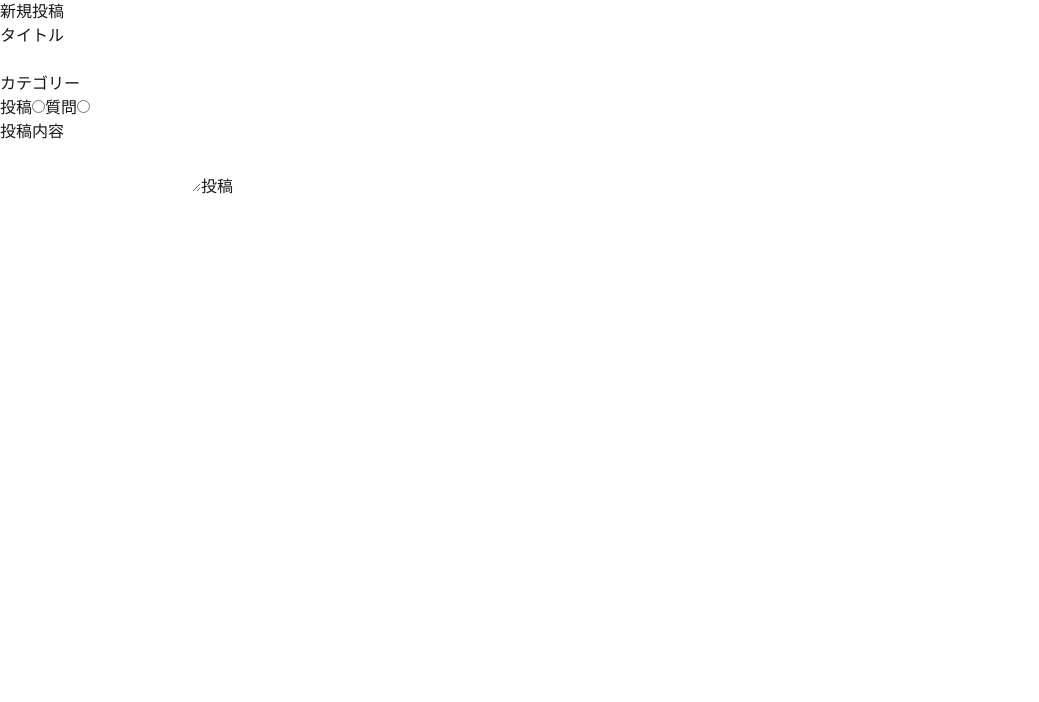
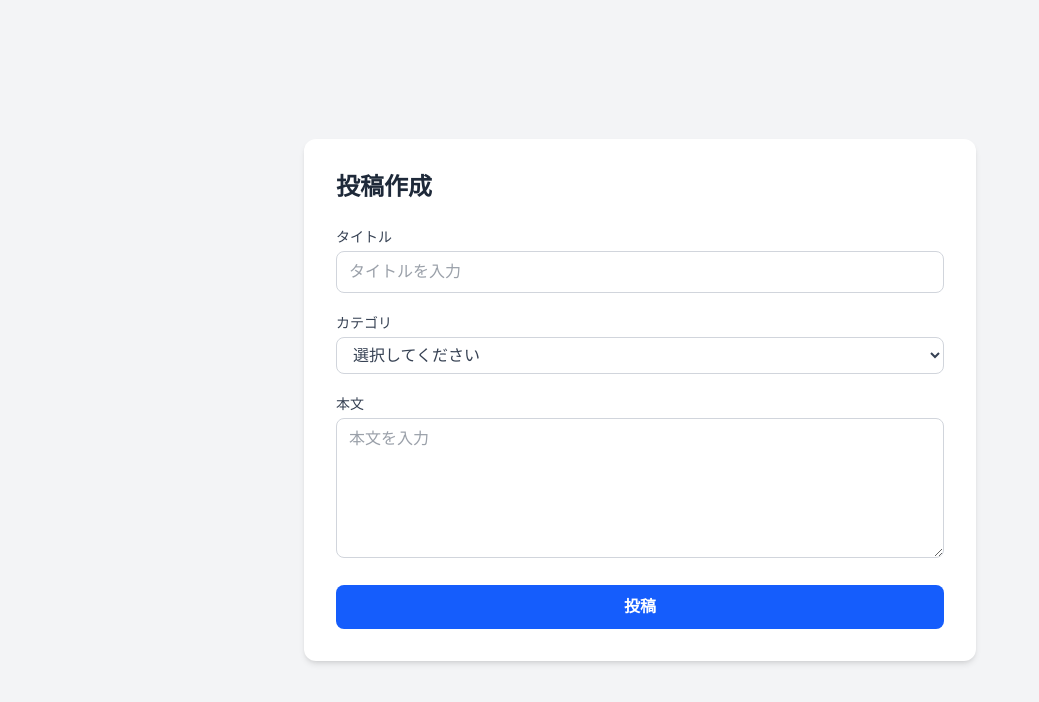
Before and after one commit to 2026PBL1-A/2026PBL1-A-2026PBL1_A_front, a Next.js app: page /post/new in a window 1280 px wide. Shown: the top 702 px of the page, without its empty margins (0-1039 px from the left). Built offline with nearby package versions, Linux system fonts and the light colour scheme.

Commit message:
新規投稿作成画面の要素修正とスタイル適用

```diff
--- a/app/post/new/page.tsx
+++ b/app/post/new/page.tsx
@@ -1,21 +1,81 @@
-export default function NewPost() {
+"use client";
+
+import { useState } from "react";
+
+export default function CreatePostPage() {
+  const [title, setTitle] = useState("");
+  const [category, setCategory] = useState("");
+  const [content, setContent] = useState("");
+
+  const handleSubmit = (e: React.FormEvent) => {
+    e.preventDefault();
+    console.log({ title, category, content });
+    alert("投稿しました（ダミー）");
+  };
+
   return (
+    <div className="min-h-screen bg-gray-100 flex items-center justify-center px-4">
+      <div className="w-full max-w-2xl bg-white shadow-md rounded-xl p-8">
+        <h1 className="text-2xl font-bold mb-6 text-gray-800">
+          投稿作成
+        </h1>
+
+        <form onSubmit={handleSubmit} className="space-y-5">
+          {/* タイトル */}
           <div>
-            <h1>新規投稿</h1>
+            <label className="block text-sm font-medium text-gray-700 mb-1">
+              タイトル
+            </label>
+            <input
+              type="text"
+              className="w-full border border-gray-300 text-gray-700 rounded-lg px-3 py-2 focus:outline-none focus:ring-2 focus:ring-blue-500"
+              placeholder="タイトルを入力"
+              value={title}
+              onChange={(e) => setTitle(e.target.value)}
+              required
+            />
+          </div>
 
-            <form>
-                <h2>タイトル</h2>
-                <input type="text" name="title" id="title" required />
-                <h2>カテゴリー</h2>
-                <label htmlFor="post">投稿</label>
-                <input type="radio" name="category" value="投稿" id="post" required />
-                <label htmlFor="question">質問</label>
-                <input type="radio" name="category" value="質問" id="question" required />
-                <h2>投稿内容</h2>
-                <textarea></textarea>
+          {/* カテゴリ */}
+          <div>
+            <label className="block text-sm font-medium text-gray-700 mb-1">
+              カテゴリ
+            </label>
+            <select
+              className="w-full border border-gray-300 text-gray-700 rounded-lg px-3 py-2 bg-white focus:outline-none focus:ring-2 focus:ring-blue-500"
+              value={category}
+              onChange={(e) => setCategory(e.target.value)}
+              required
+            >
+              <option value="">選択してください</option>
+              <option value="post">投稿</option>
+              <option value="question">質問</option>
+            </select>
+          </div>
 
-                <input type="submit" value="投稿" />
+          {/* 本文 */}
+          <div>
+            <label className="block text-sm font-medium text-gray-700 mb-1">
+              本文
+            </label>
+            <textarea
+              className="w-full border border-gray-300 text-gray-700 rounded-lg px-3 py-2 min-h-[140px] resize-y focus:outline-none focus:ring-2 focus:ring-blue-500"
+              placeholder="本文を入力"
+              value={content}
+              onChange={(e) => setContent(e.target.value)}
+              required
+            />
+          </div>
+
+          {/* 投稿ボタン */}
+          <button
+            type="submit"
+            className="w-full bg-blue-600 text-white py-2.5 rounded-lg font-semibold hover:bg-blue-700 transition"
+          >
+            投稿
+          </button>
         </form>
+      </div>
     </div>
   );
 }
```
Lines whose indentation alone changed are shown as unchanged.
